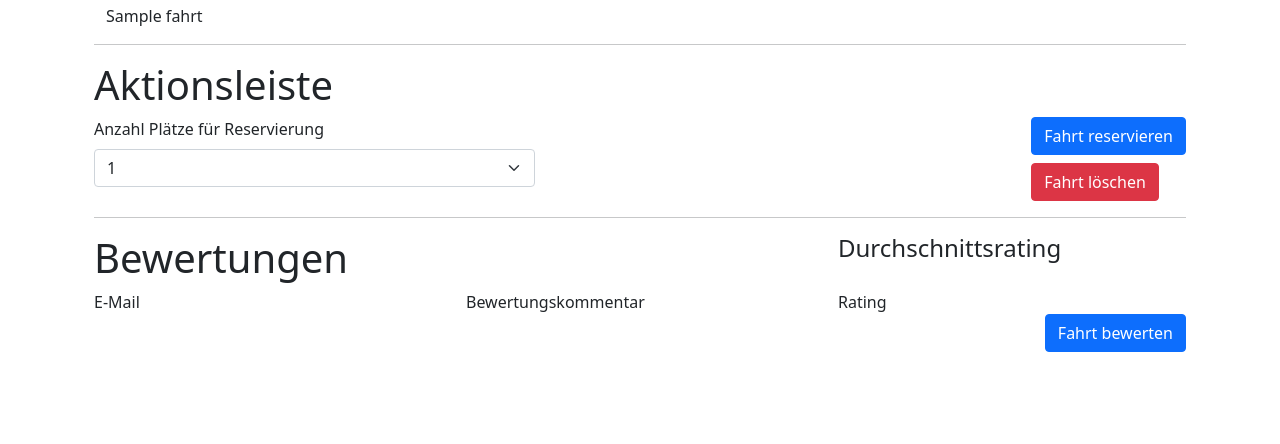
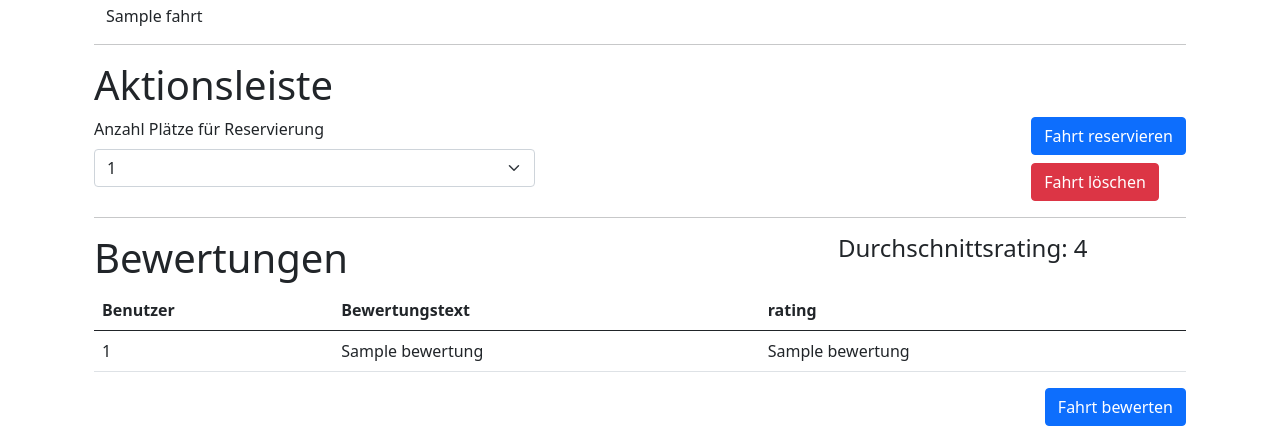
Before and after one commit to giggity-hub/carSharer, a Flask app: template app/template/view_drive.html in a window 1280 px wide. Shown: the part 356-800 px from the top of the page. Run offline with Flask 2, Linux system fonts and the light colour scheme; the template is opened without the code that fills it: most values are stand-ins (such as "Sample title", 1, 10 or a date in 2020); parts of the project's set-up code (start-up, migrations or seed data) failed here and were passed over.

Commit message:
Bewertungs Section geadded

```diff
--- a/app/template/view_drive.html
+++ b/app/template/view_drive.html
@@ -109,9 +109,43 @@
             <h1>Bewertungen</h1>
         </div>
         <div class="col-md-4">
-            <h4>Durchschnittsrating</h4>
+            <h4>Durchschnittsrating: {{ durchschnitt_rating }}</h4>
         </div>
     </div>
+
+    <!-- Bewertungen -->
+    {% if bewertungen %}
+        <table class="table">
+            <thead>
+                <tr>
+                    <th scope="col">Benutzer</th>
+                    <th scope="col">Bewertungstext</th>
+                    <th scope="col">rating</th>
+                </tr>
+            </thead>
+            <tbody>
+                {% for bewertung in bewertungen %}
+                    <tr>
+                        <td>{{ bewertung[0] }}</td>
+                        <td>{{ bewertung[1] }}</td>
+                        <td>{{ bewertung[2] }}</td>
+                    </tr>
+                {% endfor %}
+            </tbody>
+        </table>
+    {% else %}
+
+        <div class="text-muted text-center mt-3">
+            Keine Bewertungen für diese Fahrt vorhanden. <br>
+            Sei der erste der diese Fahrt bewertet ;)
+        </div>
+
+    {% endif %}
+
+
+
+
+<!--
     <div class = "row">
         <div class="col-md-4">
             E-Mail
@@ -123,6 +157,7 @@
             Rating
         </div>
     </div>
+    -->
     <div class = "row">
         <div class="col-auto me-auto">
 
--- a/app/template/view_search.html
+++ b/app/template/view_search.html
@@ -8,11 +8,11 @@
     <form class="row g-3 needs-validation" method="post" novalidate>
         <div class="col-md-6">
             <label for="Start" class="form-label">Start:</label>
-            <input type="text" class="form-control" id="Start" placeholder="Essen" name="Start" required>
+            <input type="text" class="form-control" id="Start" placeholder="Essen" name="Start" >
         </div>
         <div class="col-md-6">
             <label for="Start" class="form-label">Ziel:</label>
-            <input type="text" class="form-control" id="Start" placeholder="Duisburg" name="Ziel" required>
+            <input type="text" class="form-control" id="Start" placeholder="Duisburg" name="Ziel" >
         </div>
         <div class="col-md-6">
             <label for="Datum" class="form-label">ab:</label>
```
